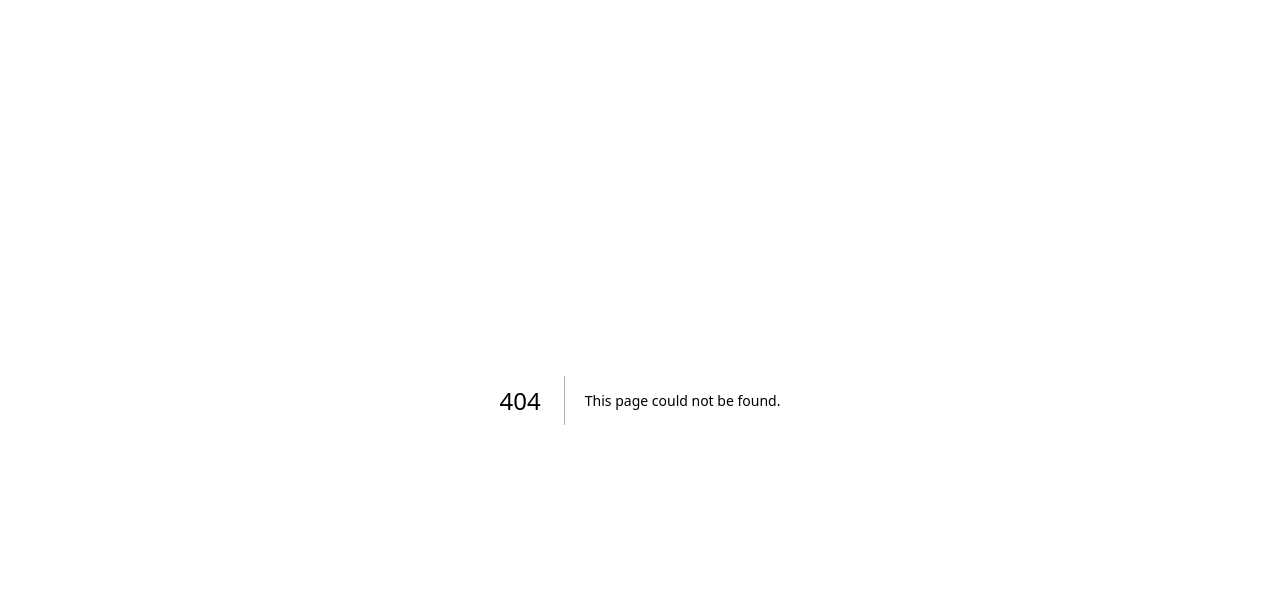
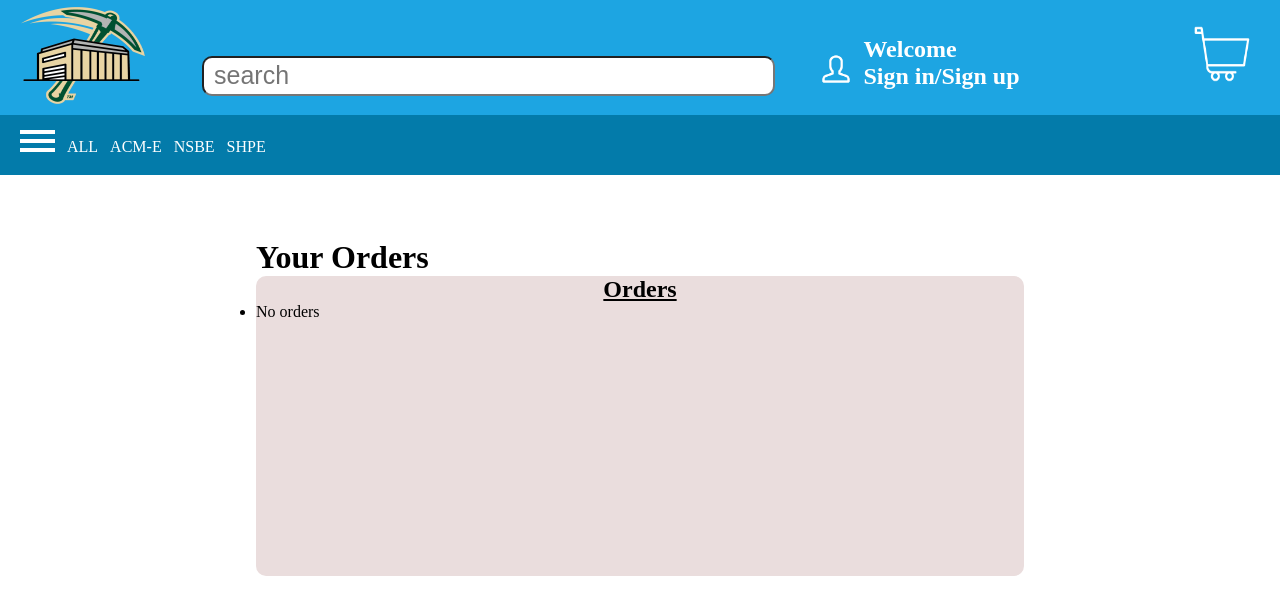
Before and after one commit to ACM-Entrepreneurship/e-commerce, a Next.js app: page /your-orders-page in a window 1280 px wide. Before the commit this address had no page. Shown: the top 614 px of the page. Built offline with nearby package versions, Linux system fonts and the light colour scheme.

Commit message:
added your orders page

```diff
--- a/pages/index.js
+++ b/pages/index.js
@@ -10,8 +10,7 @@ const inter = Inter({ subsets: ['latin'] })
 
 export default function Home() {
   return (
-    <>
-
+     <>
       <Layout>
       <Head>
         <title>MinerWarehouse Home</title>
--- a/pages/main-account-page.js
+++ b/pages/main-account-page.js
@@ -1,9 +1,9 @@
 import Head from 'next/head';
 import Image from 'next/image';
 import { Inter } from '@next/font/google';
-import styles from '@/styles/your-account.module.css';
-import Layout from '@/components/Layout';
-import Navbar from '@/components/Navbar';
+import styles from '../styles/your-account.module.css';
+import Layout from '../components/Layout';
+import Navbar from '../components/Navbar';
 import Link from 'next/link';
 
 export default function MainAccountPage(){
--- a/pages/product-page.js
+++ b/pages/product-page.js
@@ -1,9 +1,9 @@
 import Head from 'next/head';
 import Image from 'next/image';
 import { Inter } from '@next/font/google';
-import styles from '@/styles/template-product-page.module.css';
-import Layout from '@/components/Layout';
-import Navbar from '@/components/Navbar';
+import styles from '../styles/template-product-page.module.css';
+import Layout from '../components/Layout';
+import Navbar from '../components/Navbar';
 import Link from 'next/link';
 
 export default function ProductPage(){
--- a/pages/shopping-cart.js
+++ b/pages/shopping-cart.js
@@ -1,9 +1,9 @@
 import Head from 'next/head';
 import Image from 'next/image';
 import { Inter } from '@next/font/google';
-import styles from '@/styles/shopping-cart.module.css';
-import Layout from '@/components/Layout';
-import Navbar from '@/components/Navbar';
+import styles from '../styles/shopping-cart.module.css';
+import Layout from '../components/Layout';
+import Navbar from '../components/Navbar';
 import Link from 'next/link';
 
 export default function ShoppingCartPage(){
--- a/pages/sign-in.js
+++ b/pages/sign-in.js
@@ -1,9 +1,9 @@
 import Head from 'next/head';
 import Image from 'next/image';
 import { Inter } from '@next/font/google';
-import styles from '@/styles/sign-in.module.css';
-import Layout from '@/components/Layout';
-import Navbar from '@/components/Navbar';
+import styles from '../styles/sign-in.module.css';
+import Layout from '../components/Layout';
+import Navbar from '../components/Navbar';
 import Link from 'next/link';
 
 export default function SignInPage(){
--- /dev/null
+++ b/pages/your-orders-page.js
@@ -0,0 +1,29 @@
+import Head from 'next/head';
+import Layout from '../components/Layout';
+import styles from '../styles/your-orders.module.css';
+
+export default function yourOrdersPage(){
+    return  (
+        <>
+            <Layout>
+            <Head>
+                <title>MinerWarehouse - Your Orders</title>
+                <meta name="description" content="E-commerce" />
+                <meta name="viewport" content="width=device-width, initial-scale=1.0" />
+            </Head>
+            <div class={styles.mainLayout}>
+                <h1 class={styles.orderTitle}>Your Orders</h1>
+                <div class={styles.orderLayout}>
+                    <h2 class={styles.subTitle}>Orders</h2>
+                    <ul>
+                        <li>No orders</li>
+                    </ul>
+                </div>
+            </div>
+            <div class={styles.endWS}></div>
+
+            </Layout>
+
+        </>
+    )
+}
--- /dev/null
+++ b/styles/payment-methods.module.css
@@ -0,0 +1,3 @@
+.endWS {
+    margin-top: 30%;
+}
--- /dev/null
+++ b/styles/your-orders.module.css
@@ -0,0 +1,23 @@
+.mainLayout {
+    margin-top: 5%;
+
+}
+.orderLayout {
+    background-color: #eadddd;
+    height: 300px;
+    margin-left: 20%;
+    margin-right: 20%;
+    border-radius: 10px;
+}
+
+.subTitle {
+    text-align: center;
+    text-decoration: underline;
+}
+.endWS {
+    margin-top: 30%;
+}
+
+.orderTitle {
+    margin-left: 20%;
+}
```
Also changed, not shown: pages/create-account.js (+4 -4 lines), pages/payment-methods.js (added, +21 -0 lines).
